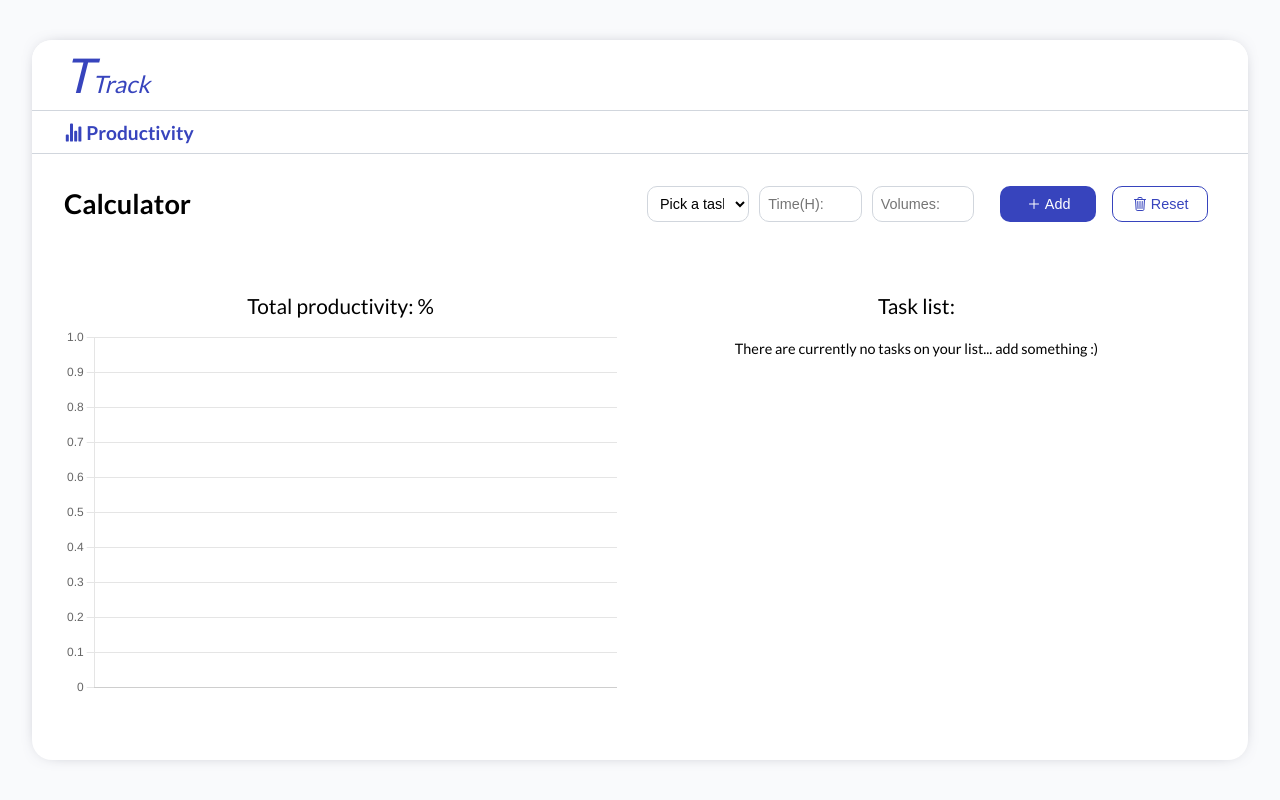
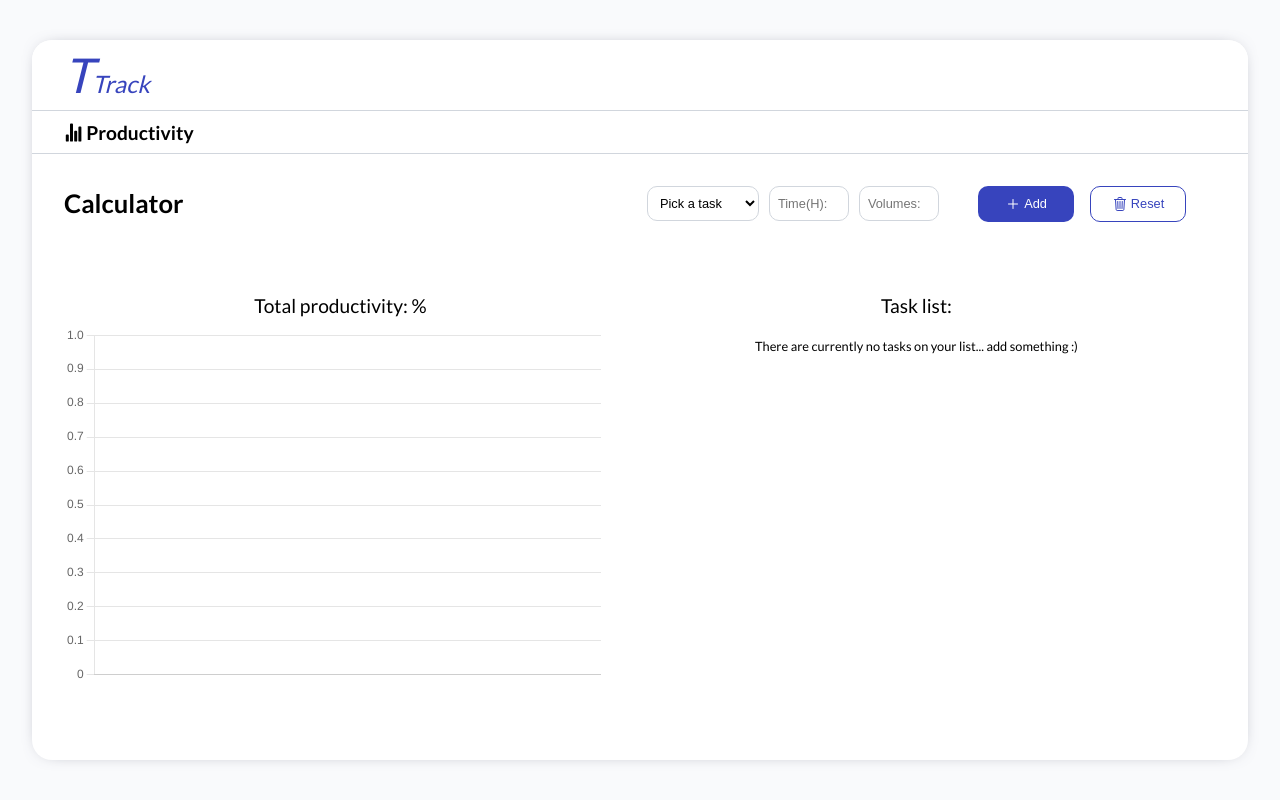
Before and after one commit to krolik2/ttrack, a React (Create React App) app: page /#/ in a window 1280 px wide. Built offline with nearby package versions, Linux system fonts and the light colour scheme.

Commit message:
fixed issue with resolution scaling

```diff
--- a/src/scss/_variables.scss
+++ b/src/scss/_variables.scss
@@ -3,4 +3,4 @@ $secondary: #3744BD;
 $inactive: #D1D6DD;
 $background: #F9FAFC;
 
-$base-font-size: clamp(0.9rem, 1vw, 1.1rem);
+$base-font-size: clamp(0.8rem, 1vw, 1.1rem);
--- a/src/scss/index.scss
+++ b/src/scss/index.scss
@@ -3,6 +3,7 @@
 
 .container {
   min-height: 100vh;
+  min-height: 100svh;
   display: grid;
   place-content: center;
   background-color: $background;
@@ -11,6 +12,7 @@
 .dashboard {
   min-width: 95vw;
   min-height: 90vh;
+  max-height: 90vh;
   margin: 2.5vh 0;
   background-color: $primary;
   border-radius: 20px;
@@ -21,13 +23,33 @@
   display: flex;
   align-items: center;
   font-weight: 600;
-  font-size: clamp(1.7rem, 2vw, 2.5rem);
+  font-size: clamp(1.6rem, 2vw, 2.5rem);
   width: 48%;
+}
+
+.sub_title_container {
+  display: flex;
+  flex-direction: row;
+  justify-content: center;
+  padding: 0 2rem;
+
+}
+
+.sub_title_left {
+  display: flex;
+  justify-content: center;
+  width: 48%;
+}
+
+.sub_title_right {
+  display: flex;
+  justify-content: center;
+  width: 52%;
 }
 
 .sub_title {
   font-weight: 200;
-  font-size: clamp(1.3rem, 1.5vw, 1.8rem);
+  font-size: clamp(1.2rem, 1.5vw, 1.8rem);
   margin-bottom: 0.5rem;
   margin: 10px auto;
 }
@@ -63,7 +85,7 @@
 }
 
 .input {
-  width: 8vw;
+  width: clamp(5rem, 6vw, 8vw);
   border-radius: 10px;
   border: 1px solid $inactive;
   font-size: $base-font-size;
@@ -77,8 +99,12 @@ input:focus {
   border: 1px solid $secondary;
 }
 
+.input_big {
+  width: 16vw;
+}
+
 .select {
-  width: 8vw;
+  width: clamp(7rem, 8vw, 10vw);
   border-radius: 10px;
   font-size: $base-font-size;
   border: 1px solid $inactive;
@@ -130,7 +156,6 @@ input:focus {
   display: flex;
   flex-direction: column;
   background-color: $primary;
-  height: 80%;
 }
 
 .charts_left {
@@ -144,20 +169,20 @@ input:focus {
   justify-content: flex-start;
   align-items: center;
   width: 52%;
+  overflow-y: scroll;
 }
 
 .content_container {
   display: flex;
-  height: 100%;
   flex-direction: row;
   padding: 2rem;
+  max-height: 50vmin;
 }
 
 .charts_wrapper {
   display: flex;
-  height: 100%;
-  width: 100%;
   margin-right: 1rem;
+  min-height: 45vmin;
 }
 
 .task_list {
@@ -313,14 +338,14 @@ input:focus {
     align-items: center;
 
     ul,
-    li {
+    li,
+    a {
       display: flex;
       align-items: center;
-      margin-right: 30px;
+      margin-right: 20px;
       font-family: "Lato", sans-serif;
       font-weight: 700;
       font-size: 1.2rem;
-      color: $secondary;
       cursor: pointer;
     }
 
@@ -330,6 +355,24 @@ input:focus {
       margin-right: 3px;
     }
   }
+}
+
+.nav-item {
+  color: $inactive;
+}
+
+.active {
+  color: $secondary;
+}
+
+.active-link {
+  background-color: $secondary;
+  height: 3px;
+  border-radius: 1rem;
+  position: absolute;
+  left: 0;
+  bottom: -11px;
+  width: 100%;
 }
 
 .modal-bg {
@@ -346,8 +389,8 @@ input:focus {
   left: 50%;
   top: 50%;
   transform: translate(-50%, -50%);
-  width: 28vw;
-  height: 38vh;
+  width: min(30rem, 44vw);
+  height: auto;
   border-radius: 10px;
   background-color: #fff;
   display: flex;
@@ -372,7 +415,7 @@ input:focus {
 
 .modal-sub_header {
   font-weight: 500;
-  margin: 0 20%;
+  margin: 5% 0;
 }
 
 .modal-editable {
```
